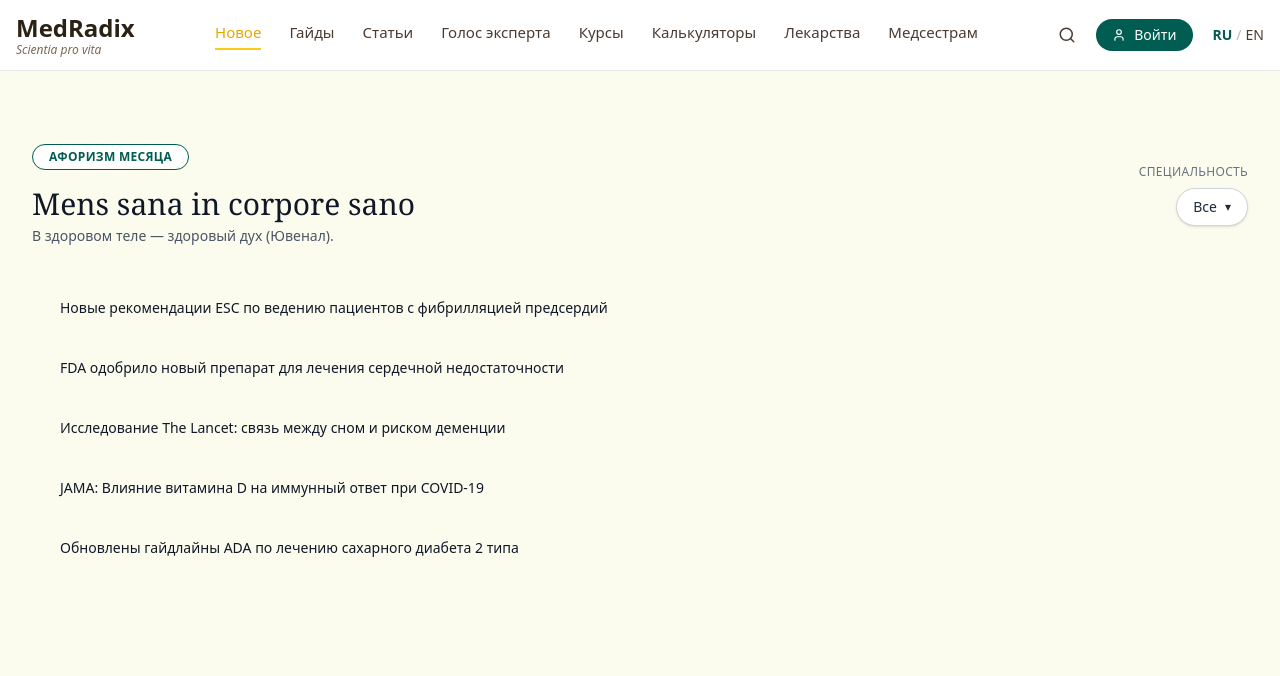
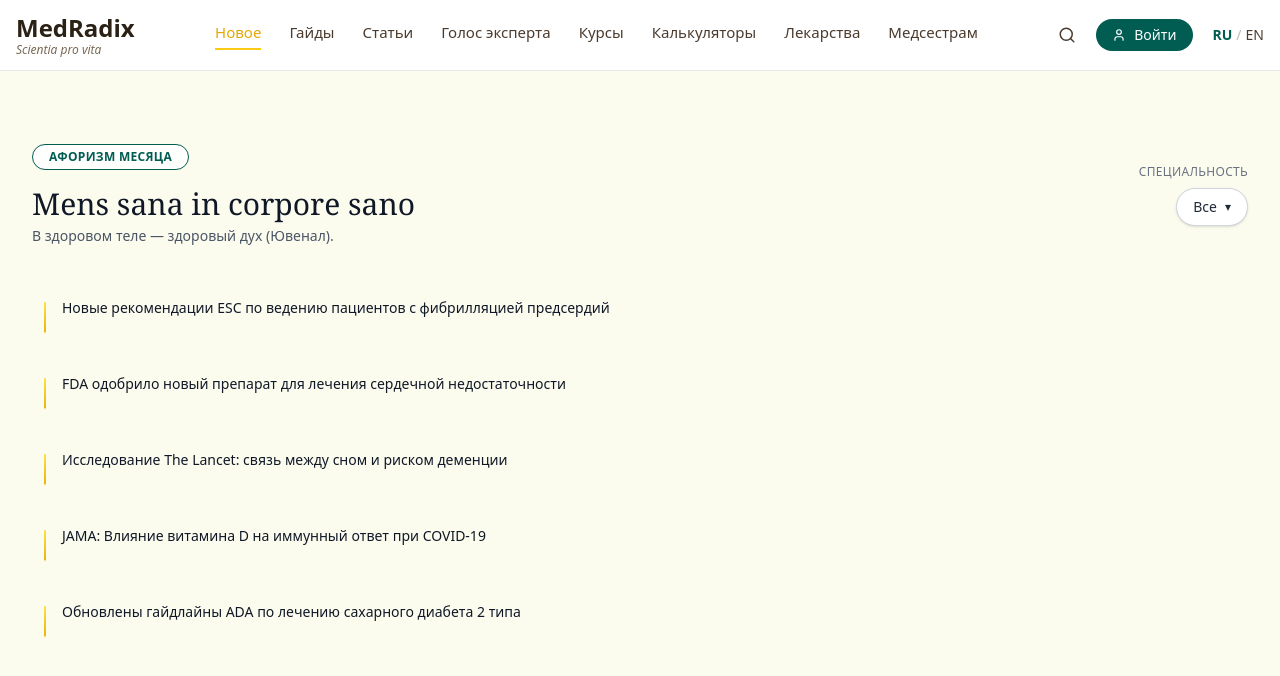
Before and after one commit to NMaryko/MedRadix, a Next.js app: page / in a window 1280 px wide. Shown: the top 676 px of the page. Built offline with nearby package versions, Linux system fonts and the light colour scheme.

Commit message:
Add animated lightning bar styles to globals.css

```diff
--- a/app/globals.css
+++ b/app/globals.css
@@ -29,3 +29,36 @@ body {
     opacity: 0.6;
   }
 }
+/* Жёлтая "молния" слева от новостей */
+.lightning-bar {
+  position: relative;
+  width: 2px;
+  height: 32px;
+  border-radius: 999px;
+  overflow: hidden;
+  background-color: #fef3c7; /* светло-жёлтый */
+}
+
+.lightning-bar::before {
+  content: '';
+  position: absolute;
+  inset: 0;
+  background: linear-gradient(to bottom, #fde047, #eab308);
+  transform-origin: top;
+  animation: lightningFlow 1.6s ease-in-out infinite;
+}
+
+@keyframes lightningFlow {
+  0% {
+    transform: scaleY(0);
+    opacity: 0.4;
+  }
+  50% {
+    transform: scaleY(1);
+    opacity: 1;
+  }
+  100% {
+    transform: scaleY(0);
+    opacity: 0.4;
+  }
+}
```
